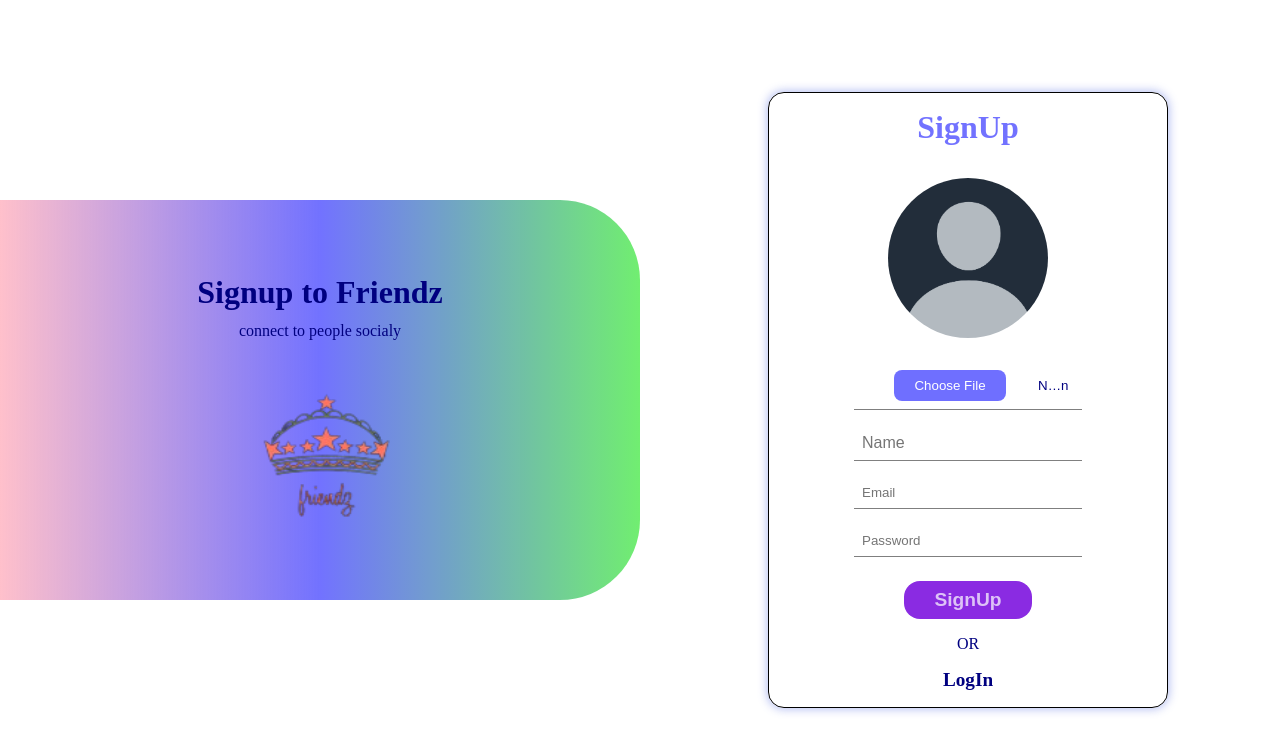
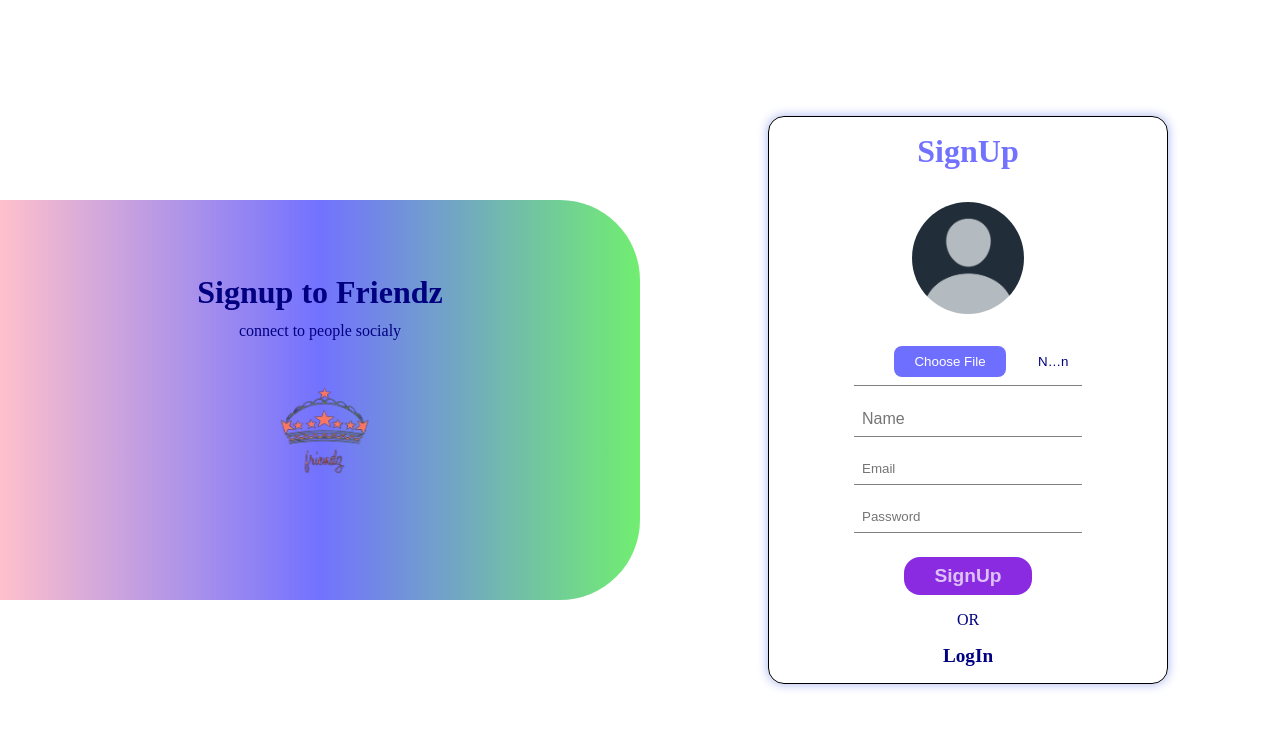
Before and after one commit to ALINouman777/Frontend_Social_App, a React (Vite) app: page /signup in a window 1280 px wide. Shown: the top 752 px of the page. Built offline with nearby package versions, Linux system fonts and the light colour scheme; no server answers.

Commit message:
fixing 1

```diff
--- a/src/Component/Login/Login.css
+++ b/src/Component/Login/Login.css
@@ -49,8 +49,8 @@ input {
 }
 .logincon > div > img {
   margin-top: 1rem;
-  width: 40%;
-  height: 40%;
+  width:8rem;
+  height: 8rem;
 }
 
 #name {
@@ -58,8 +58,8 @@ input {
 }
 
 #signupimage{
-  width: 10rem;
-  height: 10rem;
+  width: 7rem;
+  height: 7rem;
 }
 
 .formcon {
```
